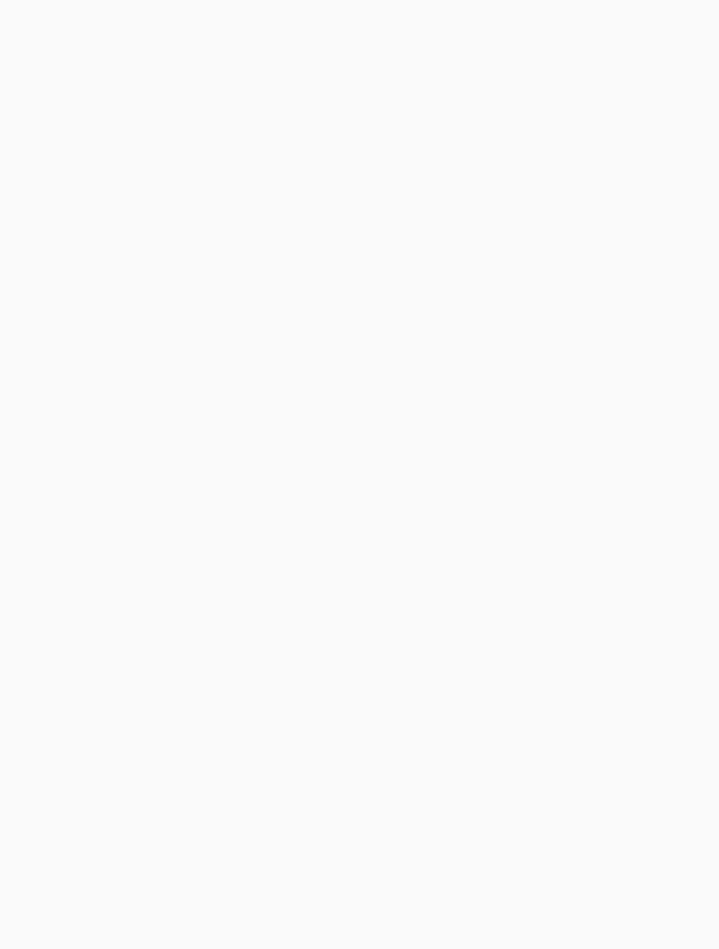
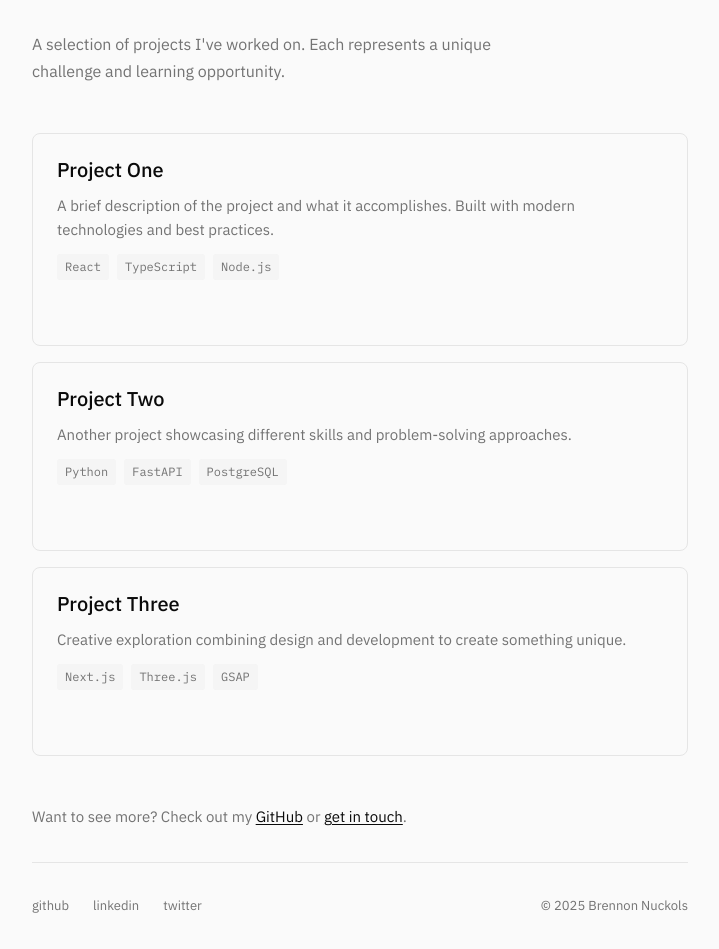
Before and after one commit to brennuck/portfolio-template, a React (Vite) app: page /projects in a window 1280 px wide. Before the commit this address had no page. Shown: the part 181-1130 px from the top of the page, without its empty margins (280-999 px from the left). Before the commit the page ends 800 px from the top, so only its background shows below. Built offline with nearby package versions, Linux system fonts and the light colour scheme.

Commit message:
work --> projects

```diff
--- a/src/App.tsx
+++ b/src/App.tsx
@@ -3,7 +3,7 @@ import { ThemeProvider } from "./context";
 import Layout from "./components/Layout";
 import Home from "./pages/Home";
 import About from "./pages/About";
-import Work from "./pages/Work";
+import Projects from "./pages/Projects";
 import Contact from "./pages/Contact";
 import ProjectDetail from "./pages/ProjectDetail";
 
@@ -15,8 +15,8 @@ function App() {
                     <Route path="/" element={<Layout />}>
                         <Route index element={<Home />} />
                         <Route path="about" element={<About />} />
-                        <Route path="work" element={<Work />} />
-                        <Route path="work/:projectId" element={<ProjectDetail />} />
+                        <Route path="projects" element={<Projects />} />
+                        <Route path="projects/:projectId" element={<ProjectDetail />} />
                         <Route path="contact" element={<Contact />} />
                     </Route>
                 </Routes>
--- a/src/components/Header/Header.tsx
+++ b/src/components/Header/Header.tsx
@@ -29,12 +29,12 @@ const Header = () => {
                         About
                     </NavLink>
                     <NavLink
-                        to="/work"
+                        to="/projects"
                         className={({ isActive }) =>
                             isActive ? "nav-link active" : "nav-link"
                         }
                     >
-                        Work
+                        Projects
                     </NavLink>
                     <NavLink
                         to="/contact"
--- a/src/data/index.ts
+++ b/src/data/index.ts
@@ -1,5 +1,5 @@
 export { siteConfig } from "./siteConfig";
-export { projects, workIntro, getProjectById, type Project } from "./projects";
+export { projects, projectsIntro, getProjectById, type Project } from "./projects";
 export { experience, type Job } from "./experience";
 export { education, type Education } from "./education";
 export { skills } from "./skills";
--- a/src/data/projects.ts
+++ b/src/data/projects.ts
@@ -59,7 +59,7 @@ export const projects: Project[] = [
     },
 ];
 
-export const workIntro =
+export const projectsIntro =
     "A selection of projects I've worked on. Each represents a unique challenge and learning opportunity.";
 
 // Helper to find a project by ID
--- a/src/pages/ProjectDetail/ProjectDetail.tsx
+++ b/src/pages/ProjectDetail/ProjectDetail.tsx
@@ -8,14 +8,14 @@ const ProjectDetail = () => {
     const project = projectId ? getProjectById(projectId) : undefined;
 
     if (!project) {
-        return <Navigate to="/work" replace />;
+        return <Navigate to="/projects" replace />;
     }
 
     return (
         <article className="project-detail">
             <PageTransition>
-                <Link to="/work" className="project-detail__back">
-                    ← Back to work
+                <Link to="/projects" className="project-detail__back">
+                    ← Back to projects
                 </Link>
 
                 <header className="project-detail__header">
--- a/src/pages/Work/Work.css
+++ b/src/pages/Projects/Projects.css
@@ -1,10 +1,10 @@
-.work {
+.projects {
     display: flex;
     flex-direction: column;
     gap: 2rem;
 }
 
-.work__title {
+.projects__title {
     font-family: var(--font-heading);
     font-size: clamp(2rem, 6vw, 2.5rem);
     font-weight: 500;
@@ -13,7 +13,7 @@
     letter-spacing: -0.02em;
 }
 
-.work__intro {
+.projects__intro {
     font-family: var(--font-body);
     font-size: 1rem;
     font-weight: 400;
@@ -23,14 +23,14 @@
     max-width: 480px;
 }
 
-.work__grid {
+.projects__grid {
     display: flex;
     flex-direction: column;
     gap: 1rem;
     margin-top: 1rem;
 }
 
-.work__project {
+.projects__item {
     display: flex;
     flex-direction: column;
     gap: 0.75rem;
@@ -54,20 +54,20 @@
     }
 }
 
-.work__project:hover {
+.projects__item:hover {
     border-color: var(--color-text-muted);
     background-color: var(--color-surface);
     transform: translateY(-2px);
 }
 
-.work__project-header {
+.projects__item-header {
     display: flex;
     justify-content: space-between;
     align-items: baseline;
     gap: 1rem;
 }
 
-.work__project-title {
+.projects__item-title {
     font-family: var(--font-heading);
     font-size: 1.25rem;
     font-weight: 500;
@@ -75,14 +75,14 @@
     margin: 0;
 }
 
-.work__project-year {
+.projects__item-year {
     font-family: var(--font-mono);
     font-size: 0.75rem;
     color: var(--color-text-muted);
     white-space: nowrap;
 }
 
-.work__project-description {
+.projects__item-description {
     font-family: var(--font-body);
     font-size: 0.9375rem;
     font-weight: 400;
@@ -91,13 +91,13 @@
     line-height: 1.6;
 }
 
-.work__project-tags {
+.projects__item-tags {
     display: flex;
     flex-wrap: wrap;
     gap: 0.5rem;
 }
 
-.work__project-tag {
+.projects__item-tag {
     font-family: var(--font-mono);
     font-size: 0.75rem;
     color: var(--color-text-muted);
@@ -107,11 +107,11 @@
     transition: background-color 0.2s ease;
 }
 
-.work__project:hover .work__project-tag {
+.projects__item:hover .projects__item-tag {
     background: var(--color-border);
 }
 
-.work__project-cta {
+.projects__item-cta {
     font-family: var(--font-body);
     font-size: 0.875rem;
     font-weight: 500;
@@ -122,36 +122,36 @@
     transition: opacity 0.2s ease, transform 0.2s ease;
 }
 
-.work__project:hover .work__project-cta {
+.projects__item:hover .projects__item-cta {
     opacity: 1;
     transform: translateX(0);
 }
 
-.work__more {
+.projects__more {
     margin-top: 1rem;
 }
 
-.work__more p {
+.projects__more p {
     font-family: var(--font-body);
     font-size: 0.9375rem;
     color: var(--color-text-muted);
     margin: 0;
 }
 
-.work__more-link {
+.projects__more-link {
     color: var(--color-text);
     text-decoration: underline;
     text-underline-offset: 2px;
     transition: color 0.2s ease;
 }
 
-.work__more-link:hover {
+.projects__more-link:hover {
     color: var(--color-accent);
 }
 
 /* Respect reduced motion preferences */
 @media (prefers-reduced-motion: reduce) {
-    .work__project {
+    .projects__item {
         animation: projectFadeOnly 0.3s ease backwards;
         animation-delay: calc(0.1s + var(--project-delay, 0s));
     }
@@ -165,39 +165,39 @@
         }
     }
 
-    .work__project:hover {
+    .projects__item:hover {
         transform: none;
     }
 
-    .work__project-cta {
+    .projects__item-cta {
         transform: none;
     }
 
-    .work__project:hover .work__project-cta {
+    .projects__item:hover .projects__item-cta {
         transform: none;
     }
 }
 
 /* Mobile styles */
 @media (max-width: 640px) {
-    .work {
+    .projects {
         gap: 1.5rem;
     }
 
-    .work__intro {
+    .projects__intro {
         font-size: 0.9375rem;
     }
 
-    .work__project {
+    .projects__item {
         padding: 1.25rem;
     }
 
-    .work__project-header {
+    .projects__item-header {
         flex-direction: column;
         gap: 0.25rem;
     }
 
-    .work__project-cta {
+    .projects__item-cta {
         opacity: 1;
         transform: translateX(0);
     }
--- a/src/pages/Work/Work.tsx
+++ b/src/pages/Projects/Projects.tsx
@@ -1,64 +1,64 @@
 import { Link } from "react-router-dom";
-import { siteConfig, projects, workIntro } from "../../data";
+import { siteConfig, projects, projectsIntro } from "../../data";
 import { PageTransition } from "../../components";
-import "./Work.css";
+import "./Projects.css";
 
-const Work = () => {
+const Projects = () => {
     return (
-        <section className="work">
+        <section className="projects">
             <PageTransition>
-                <h1 className="work__title">Work</h1>
+                <h1 className="projects__title">Projects</h1>
 
-                <p className="work__intro">{workIntro}</p>
+                <p className="projects__intro">{projectsIntro}</p>
 
-                <div className="work__grid">
+                <div className="projects__grid">
                     {projects.map((project, index) => (
                         <Link
                             key={project.id}
-                            to={`/work/${project.id}`}
-                            className="work__project"
+                            to={`/projects/${project.id}`}
+                            className="projects__item"
                             style={{ "--project-delay": `${index * 0.06}s` } as React.CSSProperties}
                         >
-                            <div className="work__project-header">
-                                <h2 className="work__project-title">
+                            <div className="projects__item-header">
+                                <h2 className="projects__item-title">
                                     {project.title}
                                 </h2>
                                 {project.year && (
-                                    <span className="work__project-year">
+                                    <span className="projects__item-year">
                                         {project.year}
                                     </span>
                                 )}
                             </div>
-                            <p className="work__project-description">
+                            <p className="projects__item-description">
                                 {project.description}
                             </p>
-                            <div className="work__project-tags">
+                            <div className="projects__item-tags">
                                 {project.tags.map((tag) => (
-                                    <span key={tag} className="work__project-tag">
+                                    <span key={tag} className="projects__item-tag">
                                         {tag}
                                     </span>
                                 ))}
                             </div>
-                            <span className="work__project-cta">
+                            <span className="projects__item-cta">
                                 View project →
                             </span>
                         </Link>
                     ))}
                 </div>
 
-                <div className="work__more">
+                <div className="projects__more">
                     <p>
                         Want to see more? Check out my{" "}
                         <a
                             href={siteConfig.social.github}
                             target="_blank"
                             rel="noopener noreferrer"
-                            className="work__more-link"
+                            className="projects__more-link"
                         >
                             GitHub
                         </a>{" "}
                         or{" "}
-                        <Link to="/contact" className="work__more-link">
+                        <Link to="/contact" className="projects__more-link">
                             get in touch
                         </Link>
                         .
@@ -69,4 +69,4 @@ const Work = () => {
     );
 };
 
-export default Work;
+export default Projects;
--- /dev/null
+++ b/src/pages/Projects/index.ts
@@ -0,0 +1 @@
+export { default } from './Projects';
--- a/src/pages/Work/index.ts
+++ /dev/null
@@ -1 +0,0 @@
-export { default } from './Work';
--- a/src/pages/index.ts
+++ b/src/pages/index.ts
@@ -1,5 +1,5 @@
 export { default as Home } from "./Home";
 export { default as About } from "./About";
-export { default as Work } from "./Work";
+export { default as Projects } from "./Projects";
 export { default as Contact } from "./Contact";
 export { default as ProjectDetail } from "./ProjectDetail";
```
